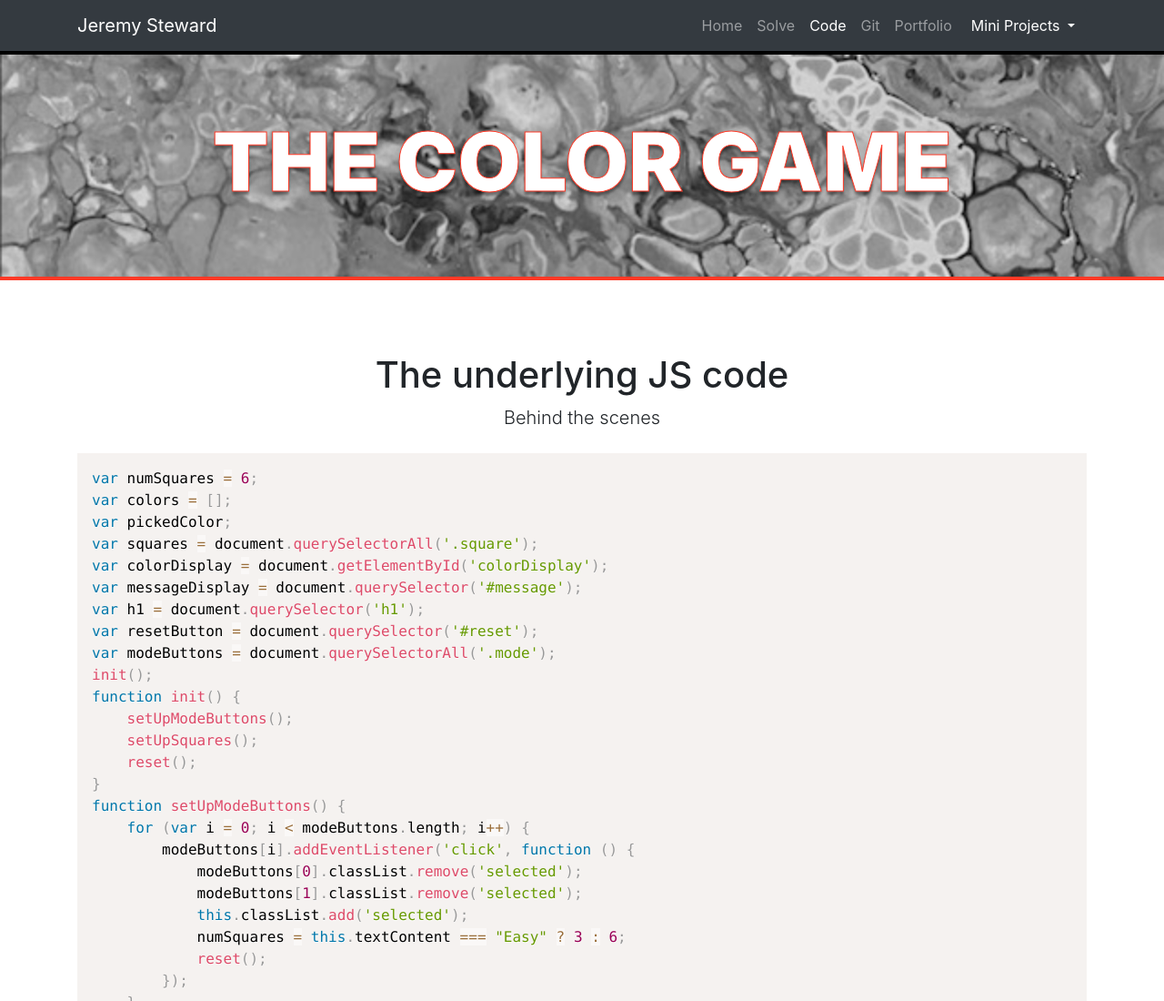
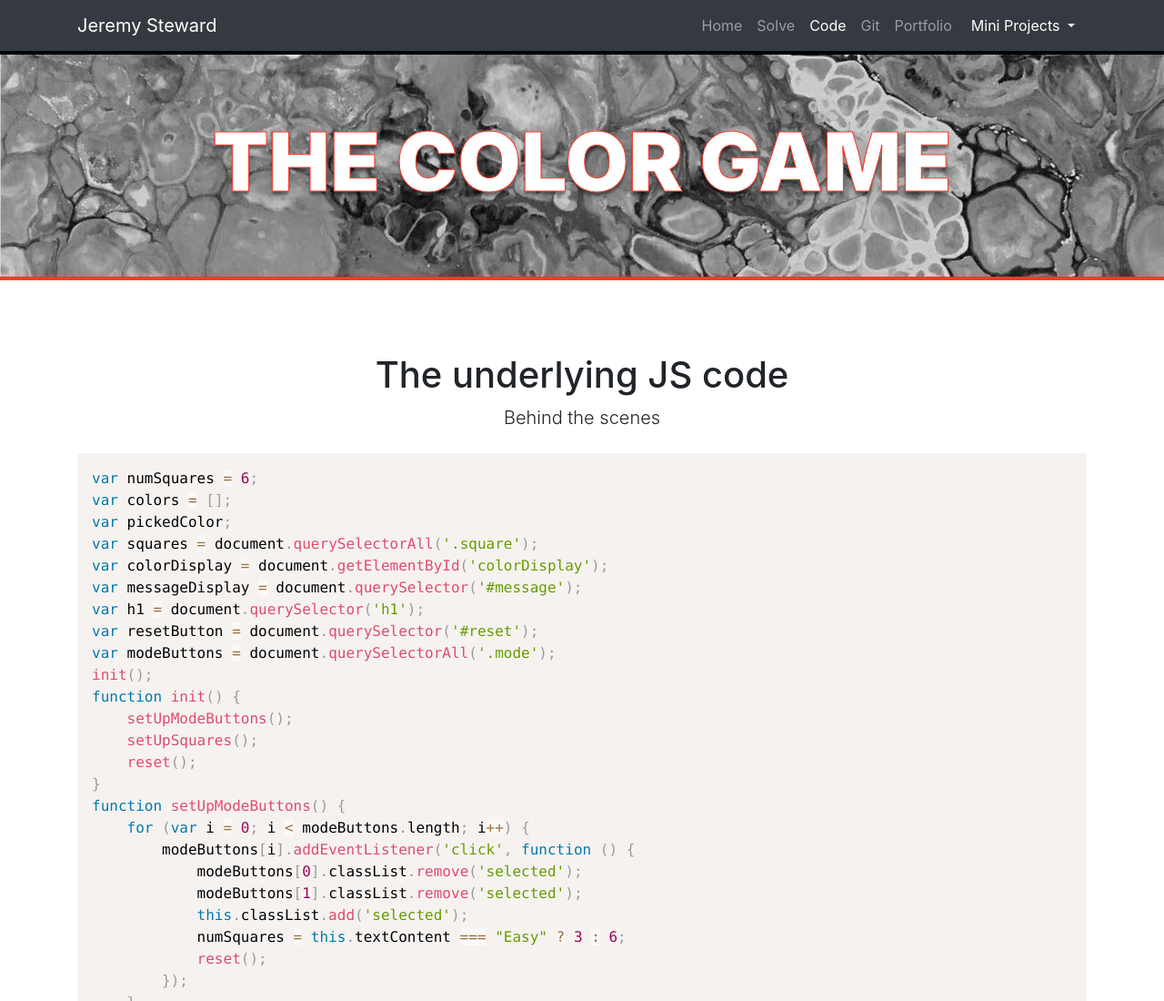
Before and after one commit to Alexandersaur/ColorGame, a plain HTML site: page Code.html in a window 1280 px wide. Shown: the top 1100 px of the page at 91% size. Drawn offline with nearby package versions, Linux system fonts and the light colour scheme; some packages are replaced by stand-ins of ours; a script that the page names is missing; files whose address does not match are found by name.

Commit message:
background

```diff
--- a/Code.html
+++ b/Code.html
@@ -24,7 +24,7 @@
 
     <style>
         .jumbotron {
-            background-image: url('backgroundfive10.jpg');
+            background-image: url('backgroundfive.jpg');
             background-size: cover;
             border-top: 4px solid black;
             border-bottom: 4px solid #ff3926;
```
Also changed, not shown: Index.html (+1 -1 lines), Solve.html (+1 -1 lines).
